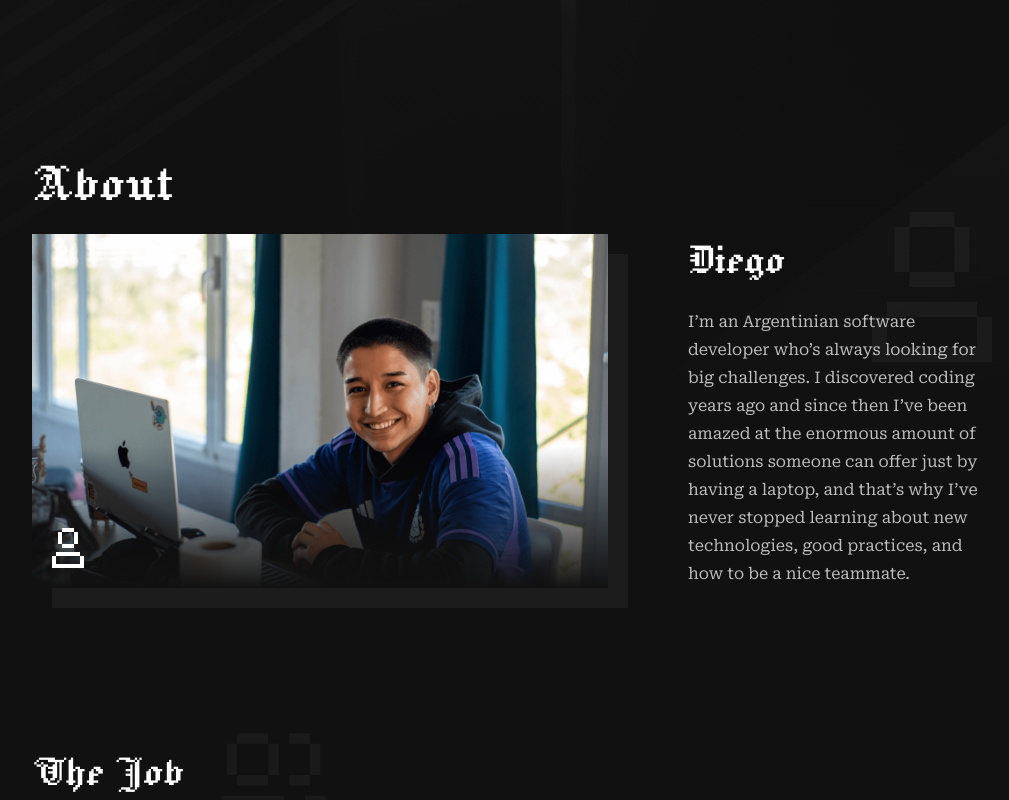
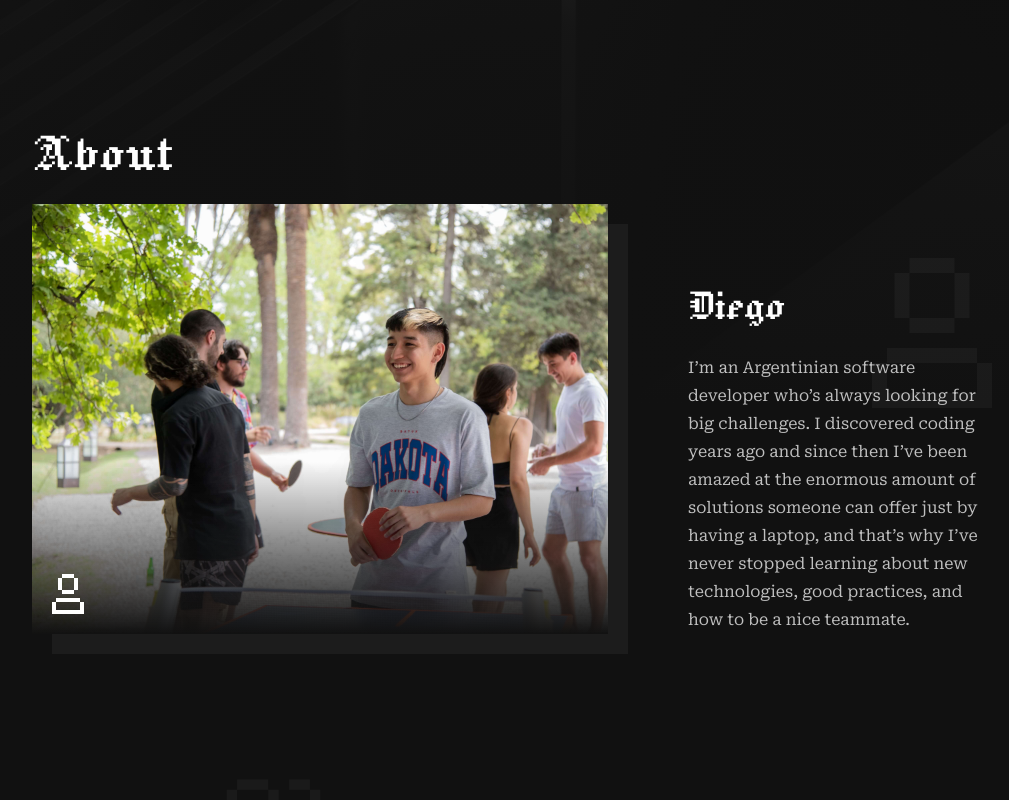
Before and after one commit to DiegoRSM03/drsm, a Next.js app: page / in a window 1280 px wide. Shown: the part 560-1360 px from the top of the page, without its empty margins (128-1137 px from the left). Built offline with nearby package versions, Linux system fonts and the light colour scheme.

Commit message:
feature: add sliders to about section

```diff
--- a/app/layout.tsx
+++ b/app/layout.tsx
@@ -1,5 +1,6 @@
 // Libs
 import type { Metadata } from "next"
+import "swiper/css"
 // Styles
 import "./globals.css"
 // Fonts
--- /dev/null
+++ b/components/Slider.tsx
@@ -0,0 +1,38 @@
+"use client"
+
+// Libs
+import Image, { StaticImageData } from "next/image"
+import { Swiper, SwiperSlide } from "swiper/react"
+import { Autoplay } from "swiper/modules"
+
+interface Props {
+  images: StaticImageData[]
+  section: string
+}
+
+export const Slider = ({ images, section }: Props) => {
+  return (
+    <Swiper
+      autoplay={{ delay: 2500 }}
+      className="w-full h-full"
+      modules={[Autoplay]}
+      loop
+    >
+      {images.map((image, index) => (
+        <SwiperSlide
+          key={`${section}-${index}-swiper-slider`}
+          className="w-full h-full"
+        >
+          <Image
+            alt={`Image for about ${section} inner section`}
+            src={image}
+            width={700}
+            height={430}
+            quality={100}
+            className="h-[430px] max-w-[700px] object-cover"
+          />
+        </SwiperSlide>
+      ))}
+    </Swiper>
+  )
+}
--- a/components/index.ts
+++ b/components/index.ts
@@ -3,3 +3,4 @@ export * from "./Button"
 export * from "./MobileNavbar"
 export * from "./AnimateOnScroll"
 export * from "./AnimatedNavLinks"
+export * from "./Slider"
--- a/package.json
+++ b/package.json
@@ -16,7 +16,8 @@
     "framer-motion": "^11.2.10",
     "next": "14.2.4",
     "react": "^18",
-    "react-dom": "^18"
+    "react-dom": "^18",
+    "swiper": "^11.1.4"
   },
   "devDependencies": {
     "@types/node": "^20",
--- a/sections/home/About.tsx
+++ b/sections/home/About.tsx
@@ -7,14 +7,14 @@ import {
   ABOUT_INNER_SECTIONS,
   renderDescription,
 } from "@/utils"
-import { AnimateOnScroll } from "@/components"
+import { AnimateOnScroll, Slider } from "@/components"
 
 const SECTION_TITLE = "About"
 
 export const About = () => {
   return (
     <div
-      className={`${WRAPPER_STYLES} relative z-20 -mt-[350px] md:-mt-[300px] xl:-mt-[250px] pt-20`}
+      className={`${WRAPPER_STYLES} relative z-20 -mt-[350px] md:-mt-[300px] xl:-mt-[280px] pt-20`}
       id="about"
     >
       <div className={`${WRAPPER_CHILD_STYLES} flex flex-col gap-20 xl:gap-40`}>
@@ -41,14 +41,10 @@ export const About = () => {
                 {/* IMAGE SLIDER */}
                 <div className="relative w-full xl:w-3/5 max-w-screen-wrapper shrink-0">
                   <div className="absolute w-full h-full top-5 left-5 bg-black2" />
-                  <Image
-                    alt={`Image for about ${innerSectionKey} inner section`}
-                    src={innerSection.images[0]}
-                    width={700}
-                    quality={100}
-                    className="relative"
-                  />
-                  <div className="absolute w-full h-full top-0 left-0 bg-gradient-to-b from-black/0 from-60% to-black">
+
+                  <Slider images={innerSection.images} section="about" />
+
+                  <div className="absolute z-50 w-full h-full top-0 left-0 bg-gradient-to-b from-black/0 from-60% to-black">
                     <div className="absolute group-odd/innerSection:left-5 group-even/innerSection:right-5 bottom-5">
                       {innerSection.icon}
                     </div>
```
Also changed, not shown: 1 other file (tests, documents, lock files or other folders).
